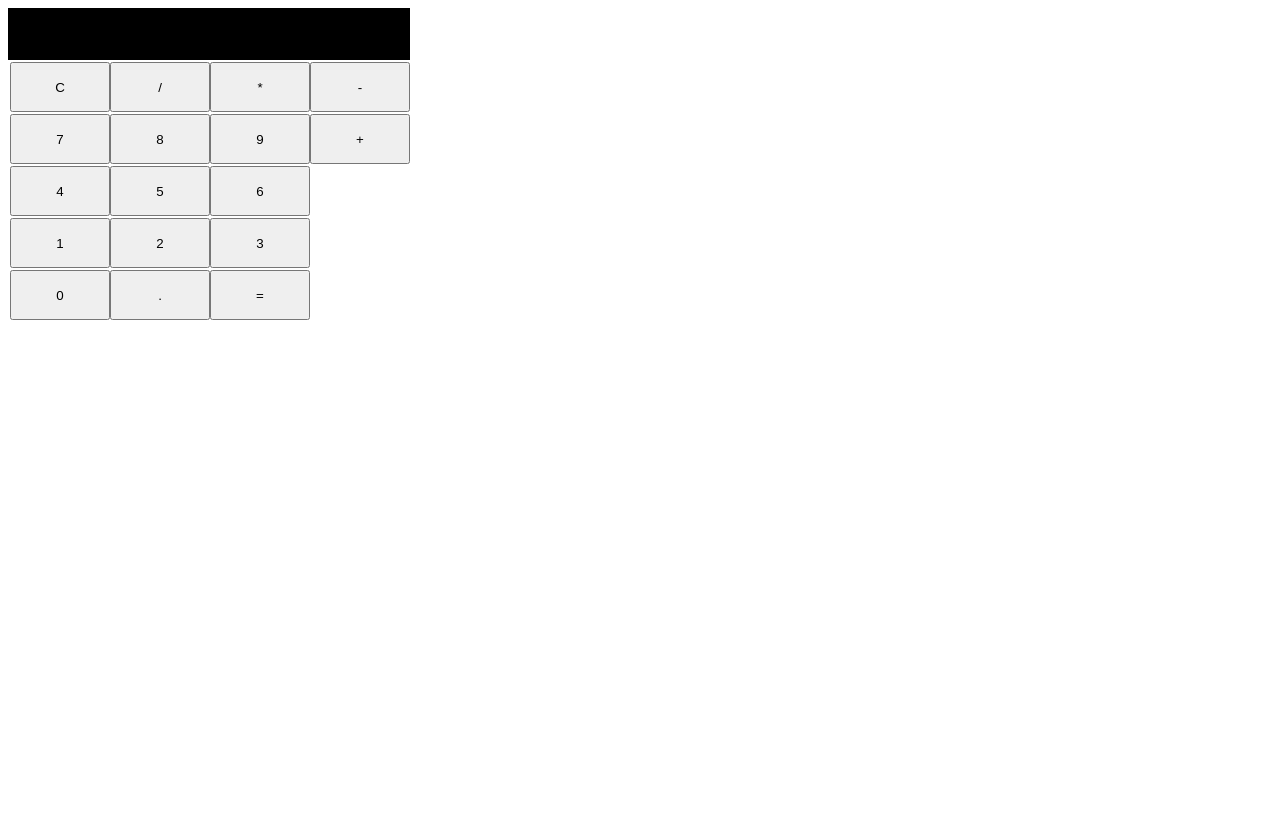
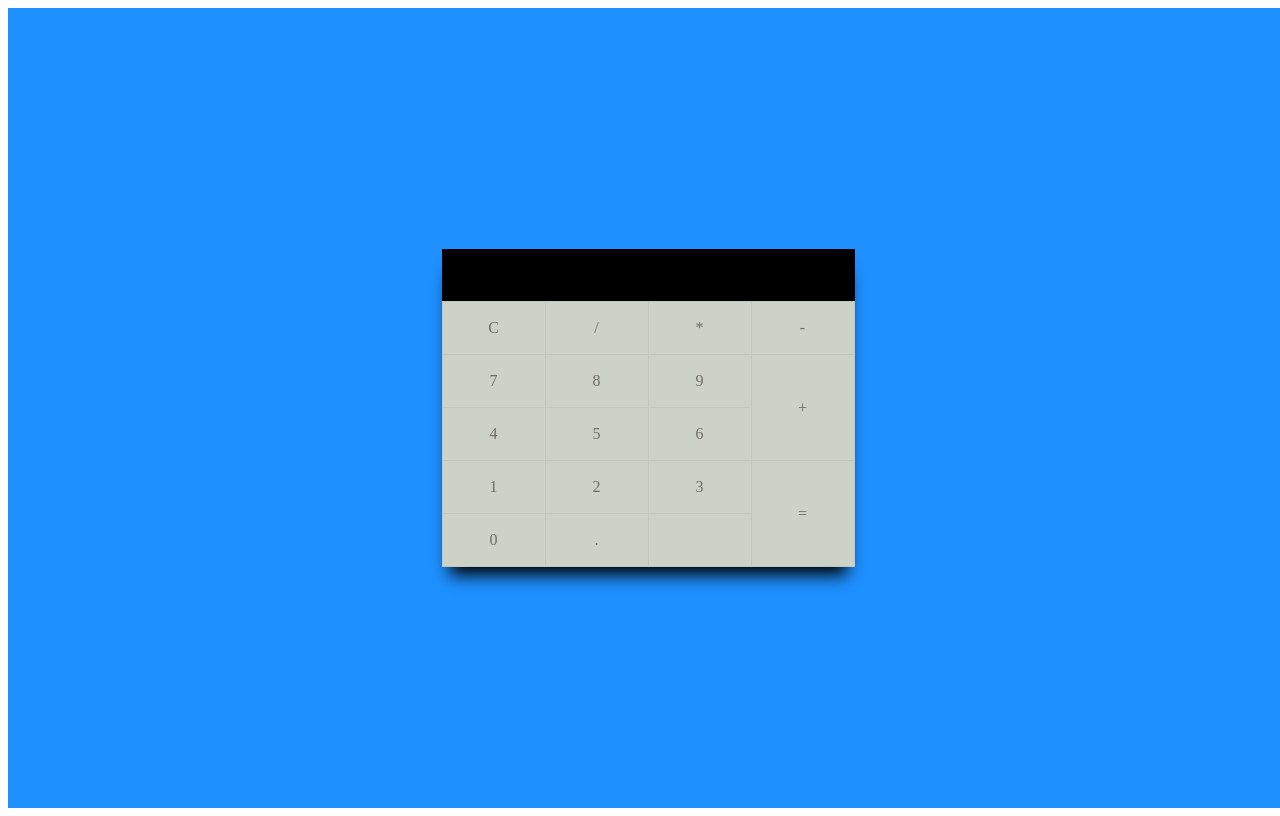
Before and after one commit to acciojob/calculator-react-AmeyPank, a React app: page / in a window 1280 px wide. Built offline with nearby package versions, Linux system fonts and the light colour scheme.

Commit message:
Some changes

```diff
--- a/src/components/App.css
+++ b/src/components/App.css
@@ -1,13 +1,26 @@
-.calculator {
+.app {
+  height: 100vh;
+  width: 100vw;
+  display: grid;
+  place-items: center;
+  background-color: dodgerblue;
 }
 
-.display > input {
+.calculator {
+  background: #eee;
+  box-shadow: 0 16px 16px -8px black;
+  width: max-content;
+}
+
+.display>input {
   background-color: black;
   outline: none;
   height: 50px;
-  width: 398px;
-  color: white;
+  width: 409px;
+  color: dodgerblue;
   border: none;
+  font-size: 1.2em;
+  text-align: end;
 }
 
 .buttons {
@@ -18,8 +31,17 @@
   display: flex;
 }
 
-button {
+table {
+  border-collapse: collapse;
+}
+
+td {
+  color: rgb(111, 108, 103);
   width: 100px;
   height: 50px;
   border-radius: none;
+  border: 1px solid rgb(193, 199, 189);
+  text-align: center;
+  cursor: pointer;
+  background-color: rgb(204, 210, 198);
 }
--- a/src/components/App.js
+++ b/src/components/App.js
@@ -24,62 +24,47 @@ const App = () => {
   };
 
   return (
+    <div className="app">
       <div className="calculator">
         <div className="display">
           <input type="text" value={display} readOnly />
         </div>
-      {/* <div className="buttons">
-        <button onClick={() => handleClick("7")}>7</button>
-        <button onClick={() => handleClick("8")}>8</button>
-        <button onClick={() => handleClick("9")}>9</button>
-        <button onClick={() => handleClick("/")}>/</button>
-        <button onClick={() => handleClick("4")}>4</button>
-        <button onClick={() => handleClick("5")}>5</button>
-        <button onClick={() => handleClick("6")}>6</button>
-        <button onClick={() => handleClick("*")}>*</button>
-        <button onClick={() => handleClick("1")}>1</button>
-        <button onClick={() => handleClick("2")}>2</button>
-        <button onClick={() => handleClick("3")}>3</button>
-        <button onClick={() => handleClick("-")}>-</button>
-        <button onClick={() => handleClick("0")}>0</button>
-        <button onClick={() => handleClick(".")}>.</button>
-        <button onClick={() => handleClick("=")}>=</button>
-        <button onClick={() => handleClick("+")}>+</button>
-        <button onClick={() => handleClick("C")}>C</button>
-      </div> */}
-      {/* <div className="result">
-        <p>{result}</p>
-      </div> */}
 
         <table>
           <tr>
-          <button onClick={() => handleClick("C")}>C</button>
-          <button onClick={() => handleClick("/")}>/</button>
-          <button onClick={() => handleClick("*")}>*</button>
-          <button onClick={() => handleClick("-")}>-</button>
+            <td onClick={() => handleClick("C")}>C</td>
+            <td onClick={() => handleClick("/")}>/</td>
+            <td onClick={() => handleClick("*")}>*</td>
+            <td onClick={() => handleClick("-")}>-</td>
           </tr>
           <tr>
-          <button onClick={() => handleClick("7")}>7</button>
-          <button onClick={() => handleClick("8")}>8</button>
-          <button onClick={() => handleClick("9")}>9</button>
-          <button onClick={() => handleClick("+")}>+</button>
+            <td onClick={() => handleClick("7")}>7</td>
+            <td onClick={() => handleClick("8")}>8</td>
+            <td onClick={() => handleClick("9")}>9</td>
+            <td rowSpan={2} onClick={() => handleClick("+")}>
+              +
+            </td>
           </tr>
           <tr>
-          <button onClick={() => handleClick("4")}>4</button>
-          <button onClick={() => handleClick("5")}>5</button>
-          <button onClick={() => handleClick("6")}>6</button>
+            <td onClick={() => handleClick("4")}>4</td>
+            <td onClick={() => handleClick("5")}>5</td>
+            <td onClick={() => handleClick("6")}>6</td>
           </tr>
           <tr>
-          <button onClick={() => handleClick("1")}>1</button>
-          <button onClick={() => handleClick("2")}>2</button>
-          <button onClick={() => handleClick("3")}>3</button>
+            <td onClick={() => handleClick("1")}>1</td>
+            <td onClick={() => handleClick("2")}>2</td>
+            <td onClick={() => handleClick("3")}>3</td>
+            <td rowSpan={2} onClick={() => handleClick("=")}>
+              =
+            </td>
           </tr>
           <tr>
-          <button onClick={() => handleClick("0")}>0</button>
-          <button onClick={() => handleClick(".")}>.</button>
-          <button onClick={() => handleClick("=")}>=</button>
+            <td onClick={() => handleClick("0")}>0</td>
+            <td onClick={() => handleClick(".")}>.</td>
+            <td></td>
           </tr>
         </table>
+      </div>
     </div>
   );
 };
```
Lines whose indentation alone changed are shown as unchanged.
